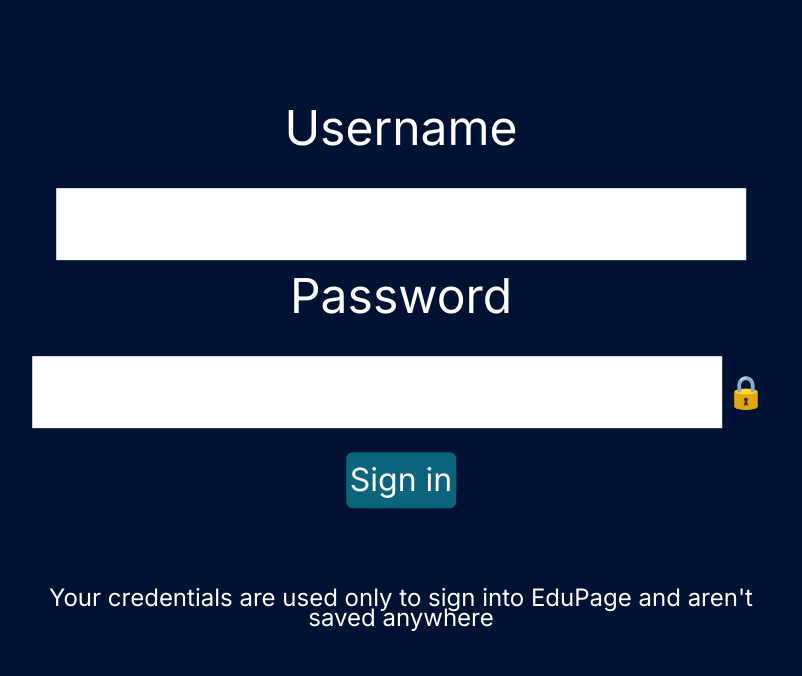
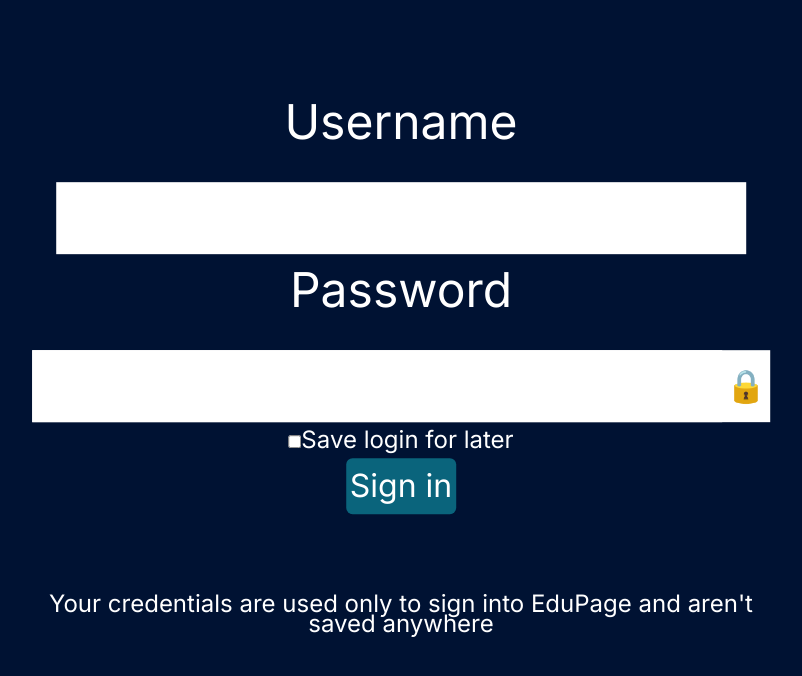
Before and after one commit to divear/EduCalc, a Next.js app: page / in a window 1280 px wide. Shown: the top 676 px of the page, without its empty margins (239-1041 px from the left). Built offline with nearby package versions, Linux system fonts and the light colour scheme.

Commit message:
hide error by click

```diff
--- a/app/globals.css
+++ b/app/globals.css
@@ -120,4 +120,5 @@
 }
 .pass {
   display: flex;
+  background: white;
 }
--- a/app/page.tsx
+++ b/app/page.tsx
@@ -90,7 +90,7 @@
   }
 
   return (
-    <main className="content">
+    <main onClick={() => setError("")} className="content">
       <div className={error ? "error" : "none"}>
         <h1>{error}</h1>
       </div>
@@ -120,8 +120,14 @@
             {showPass ? "👁" : "🔒"}
           </button>
         </div>
+        <label>
+          <input type="checkbox"></input>
+          Save login for later
+        </label>
         <br />
         <button className="signButton">Sign in</button>
+
+        <br />
         <p className="text-sm m-5">
           Your credentials are used only to sign into EduPage and aren&apos;t
           saved anywhere
```
Also changed, not shown: 1 other file (tests, documents, lock files or other folders).
